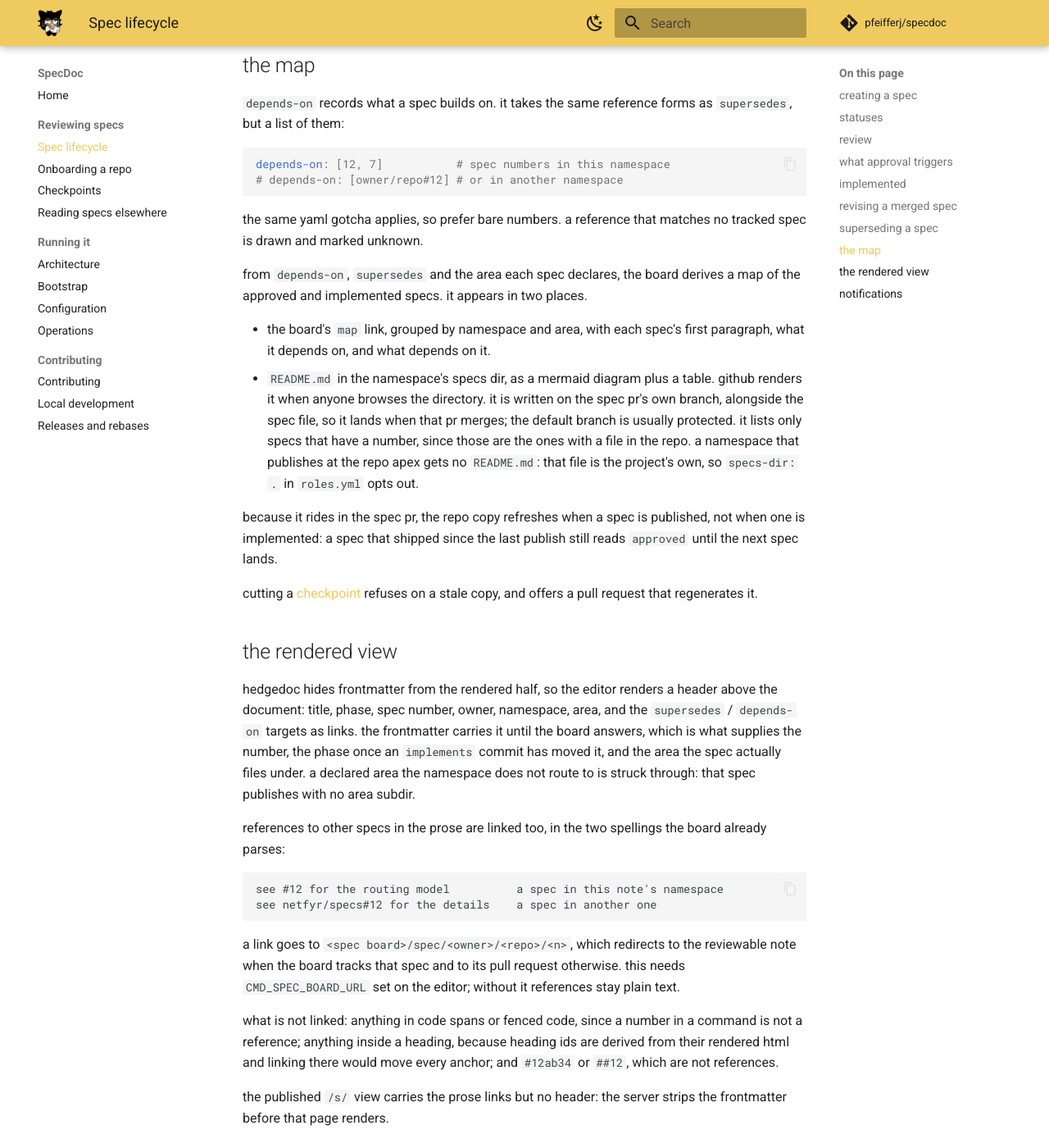
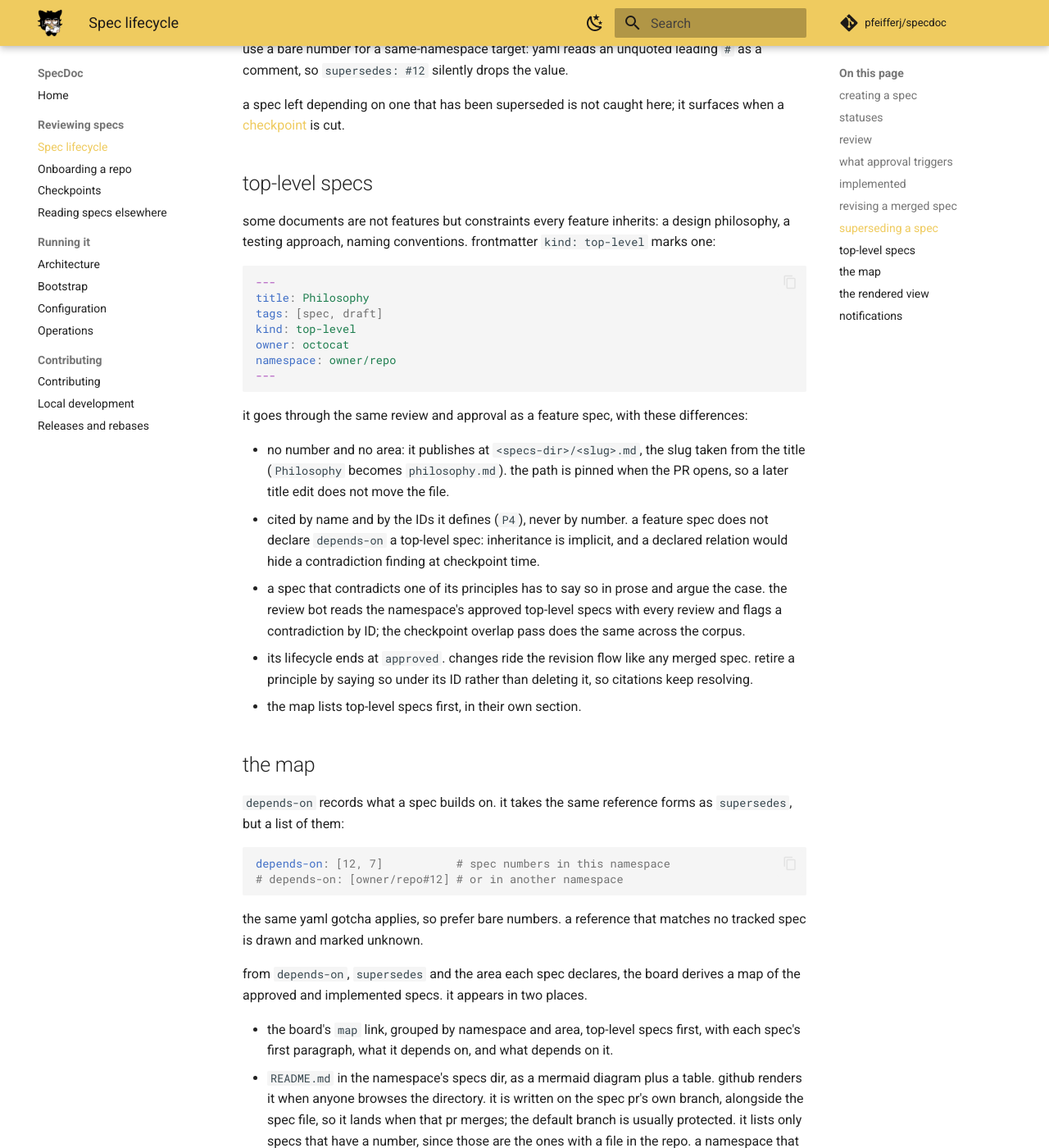
Before and after one commit to pfeifferj/specdoc, an MkDocs documentation site: the page built from docs/spec-lifecycle.md, in a window 1280 px wide and 1400 px high, scrolled down 5096 px. Shown: the whole window at 82% size. Built offline with MkDocs 1.6.1 and Material for MkDocs 9.7.7, drawn with Linux system fonts in a browser that asks for light colours; comment, search, counter and statistics services are not loaded; some of the changed text lies outside the part shown.

Commit message:
docs: describe top-level specs and what inherits from them
The marker, the unnumbered root path, how a feature spec cites one, why
it never declares depends-on on it, and where the board feeds it back
in: bot reviews, the checkpoint overlap pass, the map, and the api's
kind field.

````diff
--- a/docs/spec-lifecycle.md
+++ b/docs/spec-lifecycle.md
@@ -17,7 +17,8 @@ namespace: owner/repo
 the board's "new spec" button (with a namespace picker when more than one
 repo is onboarded) opens the editor with the template: `spec` and `draft`
 tags set, `owner` prefilled with your github login, `namespace` from the
-picker or the default.
+picker or the default. "new top-level spec" opens the template for a
+[top-level spec](#top-level-specs) instead.
 
 ## statuses
 
@@ -65,6 +66,10 @@ in the navbar: the full roster with each approver's state. approve shows
 while the spec is `ready-for-review` or `in-review`; approvals land in the
 note's `approved-by` list and can be retracted.
 
+a [review bot](configuration.md#settings-page-and-review-bots) reads the
+namespace's approved [top-level specs](#top-level-specs) alongside the spec it
+reviews and flags a contradiction by principle ID.
+
 ## what approval triggers
 
 once the `approved` tag is set, quorum is met, and no thread remains open,
@@ -74,7 +79,8 @@ the board (within one poll interval):
   the owner edits. one-shot; an owner who deliberately unlocks later isn't
   re-locked.
 - opens the spec PR: `<specs-dir>/NNN-slug.md` (or
-  `<specs-dir>/<area>/NNN-slug.md` when the note declares an area),
+  `<specs-dir>/<area>/NNN-slug.md` when the note declares an area;
+  `<specs-dir>/<slug>.md` for a top-level spec),
   criticmarkup resolved to its accepted form, frontmatter stripped, first
   paragraph as the PR abstract. the board tries the spec owner's github token
   first and falls back to its own; the fallback is logged, not shown in the PR.
@@ -129,7 +135,8 @@ a bare `#12` resolves against the repo being scanned, so it only works for code
 living in the spec repo itself. from anywhere else write
 `implements owner/spec-repo#12`. the board marks
 the spec implemented, sends a notification, and drops the card while keeping
-its state.
+its state. a top-level spec never becomes implemented; a reference to its PR
+is ignored.
 
 ## revising a merged spec
 
@@ -193,6 +200,41 @@ leading `#` as a comment, so `supersedes: #12` silently drops the value.
 a spec left depending on one that has been superseded is not caught here; it
 surfaces when a [checkpoint](spec-checkpoints.md) is cut.
 
+## top-level specs
+
+some documents are not features but constraints every feature inherits: a
+design philosophy, a testing approach, naming conventions. frontmatter
+`kind: top-level` marks one:
+
+```yaml
+---
+title: Philosophy
+tags: [spec, draft]
+kind: top-level
+owner: octocat
+namespace: owner/repo
+---
+```
+
+it goes through the same review and approval as a feature spec, with these
+differences:
+
+- no number and no area: it publishes at `<specs-dir>/<slug>.md`, the slug
+  taken from the title (`Philosophy` becomes `philosophy.md`). the path is
+  pinned when the PR opens, so a later title edit does not move the file.
+- cited by name and by the IDs it defines (`P4`), never by number. a feature
+  spec does not declare `depends-on` a top-level spec: inheritance is implicit,
+  and a declared relation would hide a contradiction finding at checkpoint
+  time.
+- a spec that contradicts one of its principles has to say so in prose and
+  argue the case. the review bot reads the namespace's approved top-level specs
+  with every review and flags a contradiction by ID; the checkpoint overlap
+  pass does the same across the corpus.
+- its lifecycle ends at `approved`. changes ride the revision flow like any
+  merged spec. retire a principle by saying so under its ID rather than
+  deleting it, so citations keep resolving.
+- the map lists top-level specs first, in their own section.
+
 ## the map
 
 `depends-on` records what a spec builds on. it takes the same reference forms
@@ -209,8 +251,9 @@ no tracked spec is drawn and marked unknown.
 from `depends-on`, `supersedes` and the area each spec declares, the board
 derives a map of the approved and implemented specs. it appears in two places.
 
-- the board's `map` link, grouped by namespace and area, with each spec's first
-  paragraph, what it depends on, and what depends on it.
+- the board's `map` link, grouped by namespace and area, top-level specs
+  first, with each spec's first paragraph, what it depends on, and what depends
+  on it.
 - `README.md` in the namespace's specs dir, as a mermaid diagram plus a table.
   github renders it when anyone browses the directory. it is written on the
   spec pr's own branch, alongside the spec file, so it lands when that pr
````
Also changed, not shown: docs/api.md (+7 -3 lines), docs/architecture.md (+3 -1 lines), docs/spec-checkpoints.md (+7 -4 lines).
